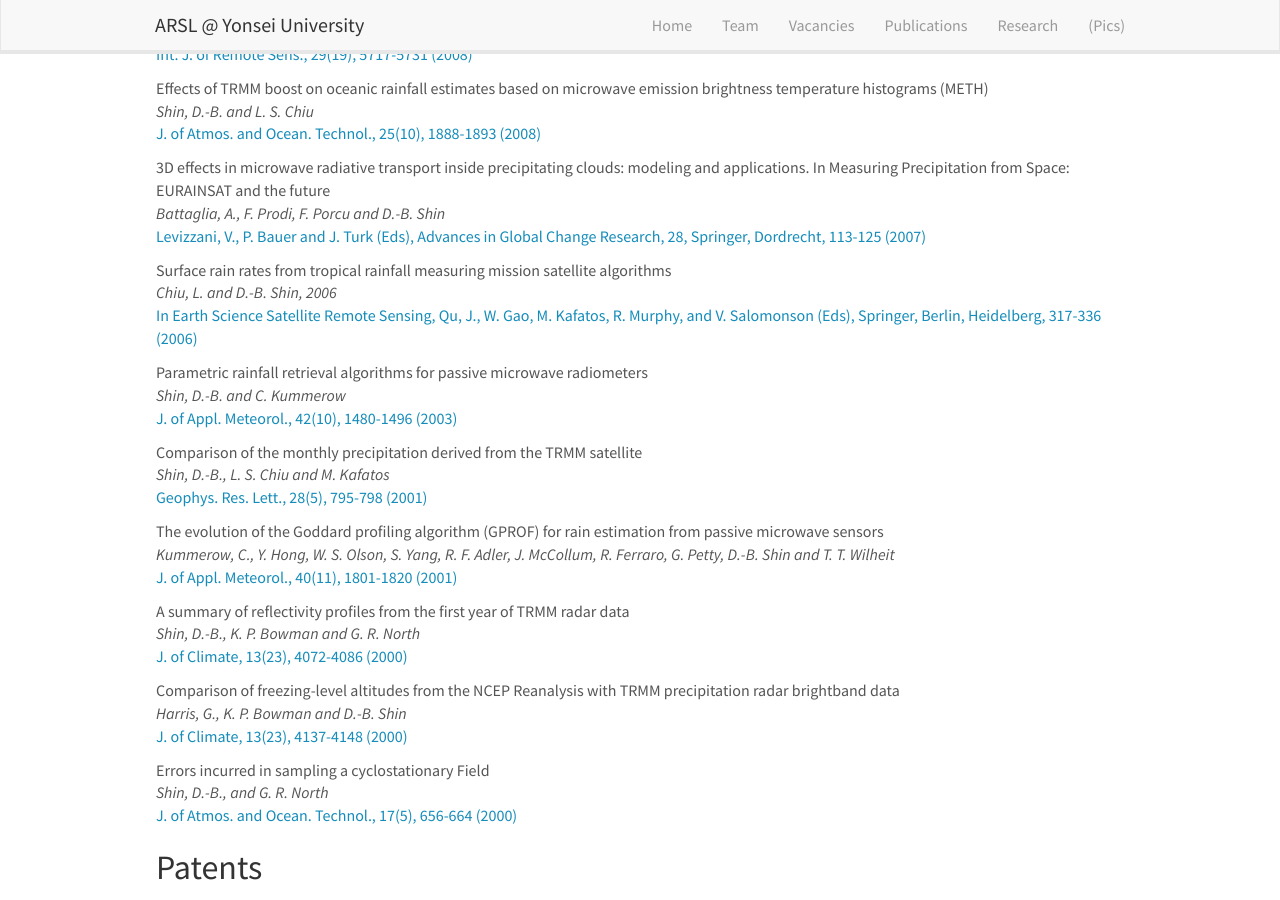
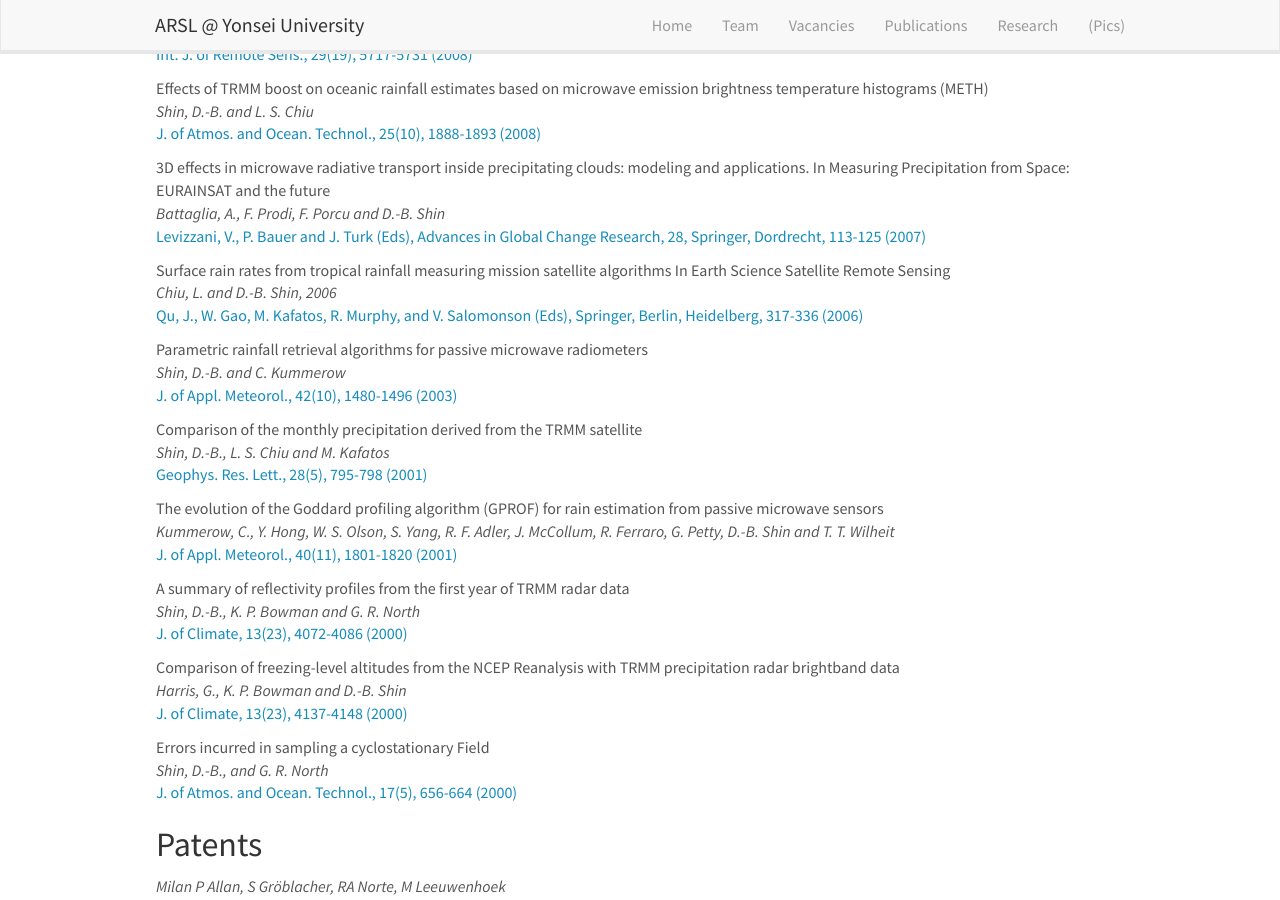
Before and after one commit to roo2003/roo2003.github.io, a Jekyll site: the page built from _pages/publications.md, in a window 1280 px wide and 900 px high, scrolled down 2375 px. Built offline with Jekyll 4.4.1, drawn with Linux system fonts in a browser that asks for light colours; nearby versions of some CDN libraries.

Commit message:
Initial commit of Jekyll blog

```diff
--- a/_data/publist.yml
+++ b/_data/publist.yml
@@ -223,13 +223,13 @@
     display: Levizzani, V., P. Bauer and J. Turk (Eds), Advances in Global Change Research, 28, Springer, Dordrecht, 113-125 (2007)
   highlight: 0
 
-- title: "Surface rain rates from tropical rainfall measuring mission satellite algorithms"
+- title: "Surface rain rates from tropical rainfall measuring mission satellite algorithms In Earth Science Satellite Remote Sensing"
   image: dummy.png
   description: ""
   authors: Chiu, L. and D.-B. Shin, 2006
   link:
     url: https://doi.org/10.1007/978-3-540-37293-6_17
-    display: In Earth Science Satellite Remote Sensing, Qu, J., W. Gao, M. Kafatos, R. Murphy, and V. Salomonson (Eds), Springer, Berlin, Heidelberg, 317-336 (2006)
+    display: Qu, J., W. Gao, M. Kafatos, R. Murphy, and V. Salomonson (Eds), Springer, Berlin, Heidelberg, 317-336 (2006)
   highlight: 0
 
 - title: "Parametric rainfall retrieval algorithms for passive microwave radiometers"
```
